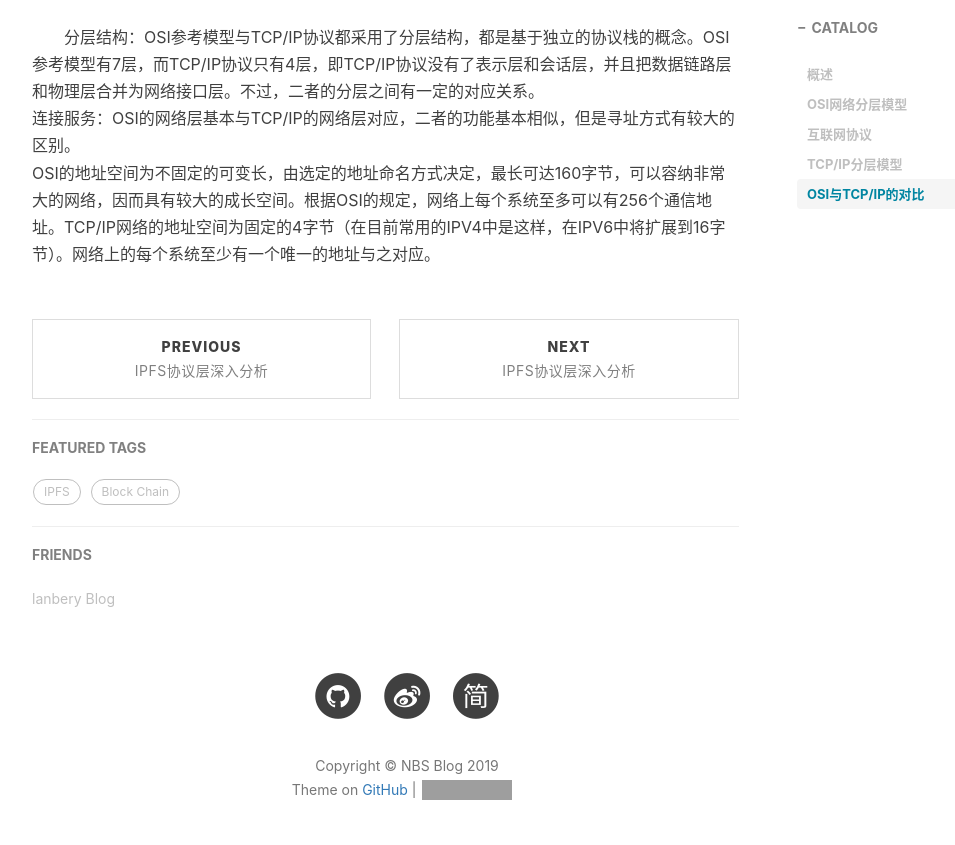
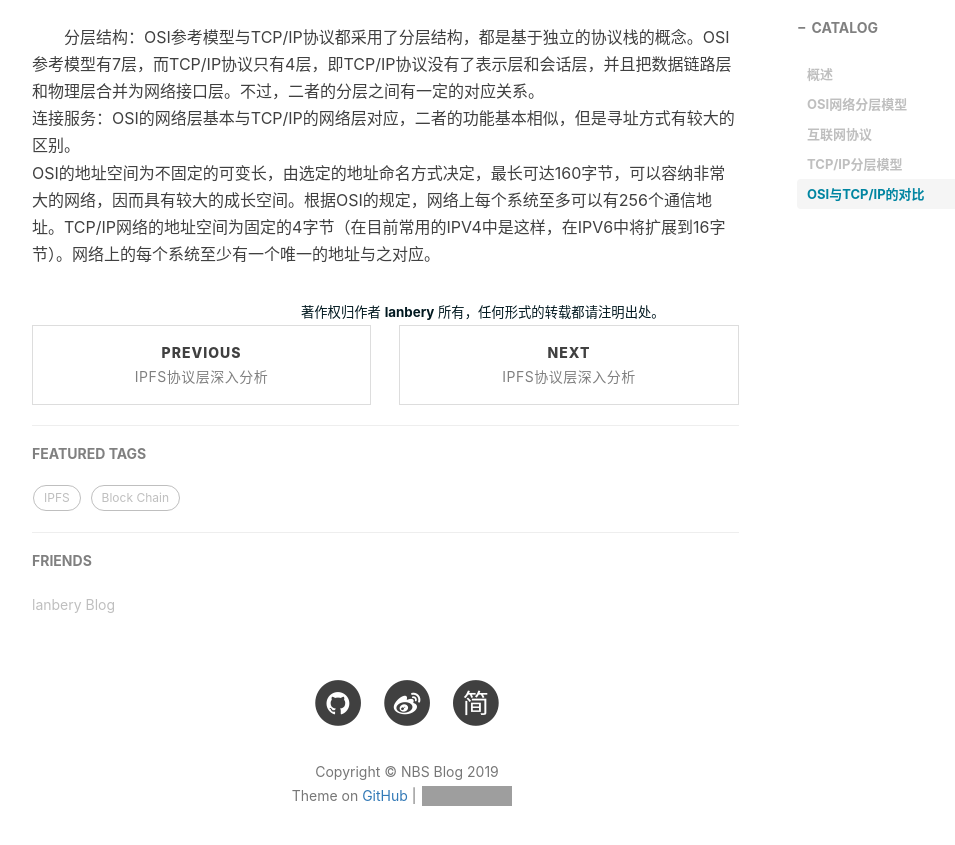
Before and after one commit to NBSChain/nbschain.github.io, a Jekyll site: the page built from _posts/2019-02-13-网络协议.md, in a window 1280 px wide and 900 px high, scrolled down 4060 px. Shown: the top 845 px of the window, without its empty margins (233-1188 px from the left). Built offline with Jekyll 4.4.1, drawn with Linux system fonts in a browser that asks for light colours; nearby versions of some CDN libraries; comment, search, counter and statistics services are not loaded; grey boxes are pictures that could not be loaded.

Commit message:
Network Protocol

```diff
--- a/_posts/2019-02-13-网络协议.md
+++ b/_posts/2019-02-13-网络协议.md
@@ -62,3 +62,15 @@ TCP/IP分层模型的四个协议层分别完成以下的功能：<br>
 连接服务：OSI的网络层基本与TCP/IP的网络层对应，二者的功能基本相似，但是寻址方式有较大的区别。<br>
 OSI的地址空间为不固定的可变长，由选定的地址命名方式决定，最长可达160字节，可以容纳非常大的网络，因而具有较大的成长空间。根据OSI的规定，网络上每个系统至多可以有256个通信地址。TCP/IP网络的地址空间为固定的4字节（在目前常用的IPV4中是这样，在IPV6中将扩展到16字节）。网络上的每个系统至少有一个唯一的地址与之对应。
 </p>
+
+<div class="col-lg-8 col-lg-offset-3 col-md-10 col-md-offset-1">
+	<div class="pull-right">
+		<a href="https://www.jianshu.com/p/eab1e6763515" target="_blank" class="copyright-link">
+			著作权归作者
+			{% if page.author %}
+<strong>{{ page.author }}</strong>
+			{% endif %}
+			所有，任何形式的转载都请注明出处。
+		</a>
+	</div>
+</div>
```
